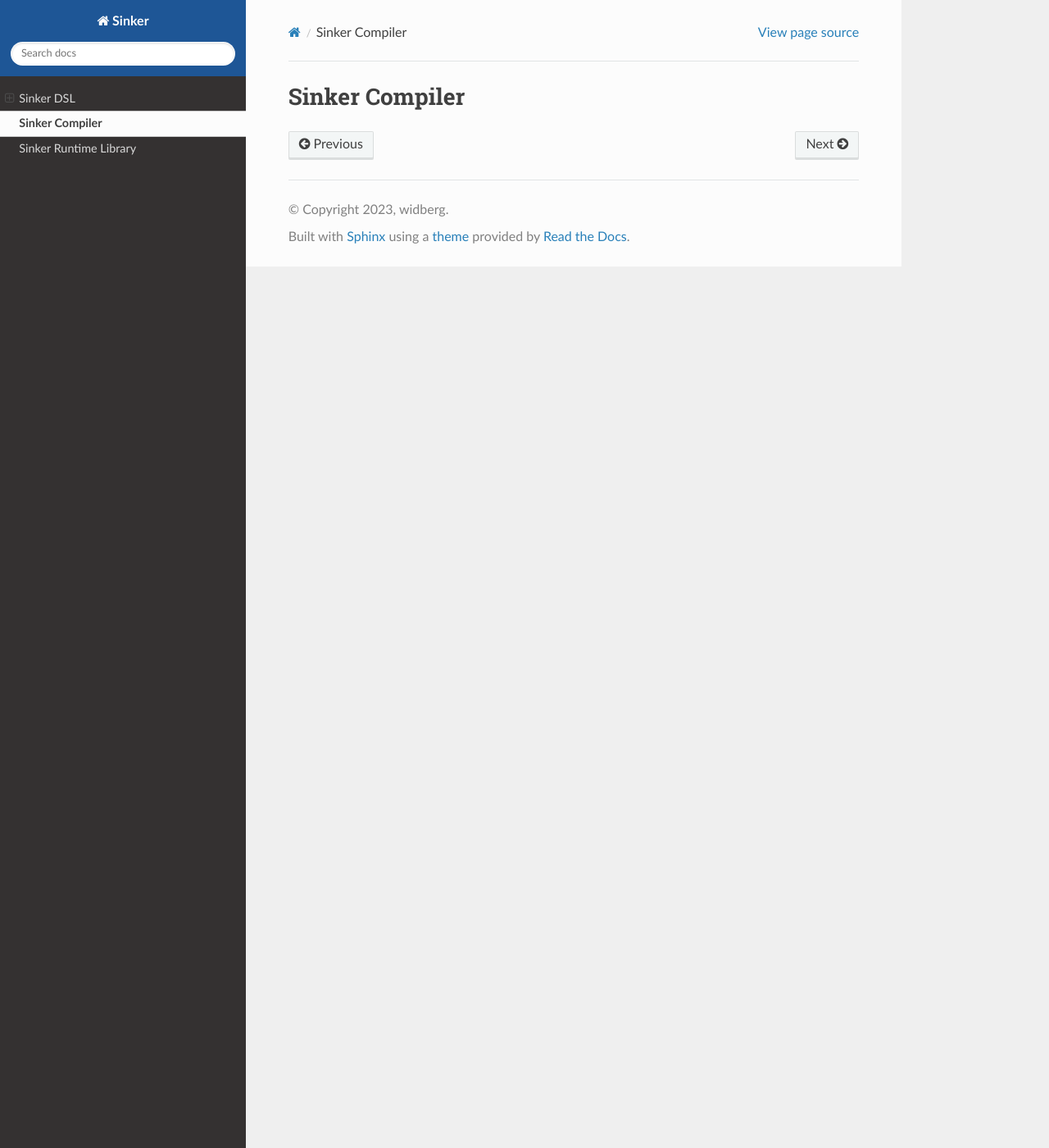
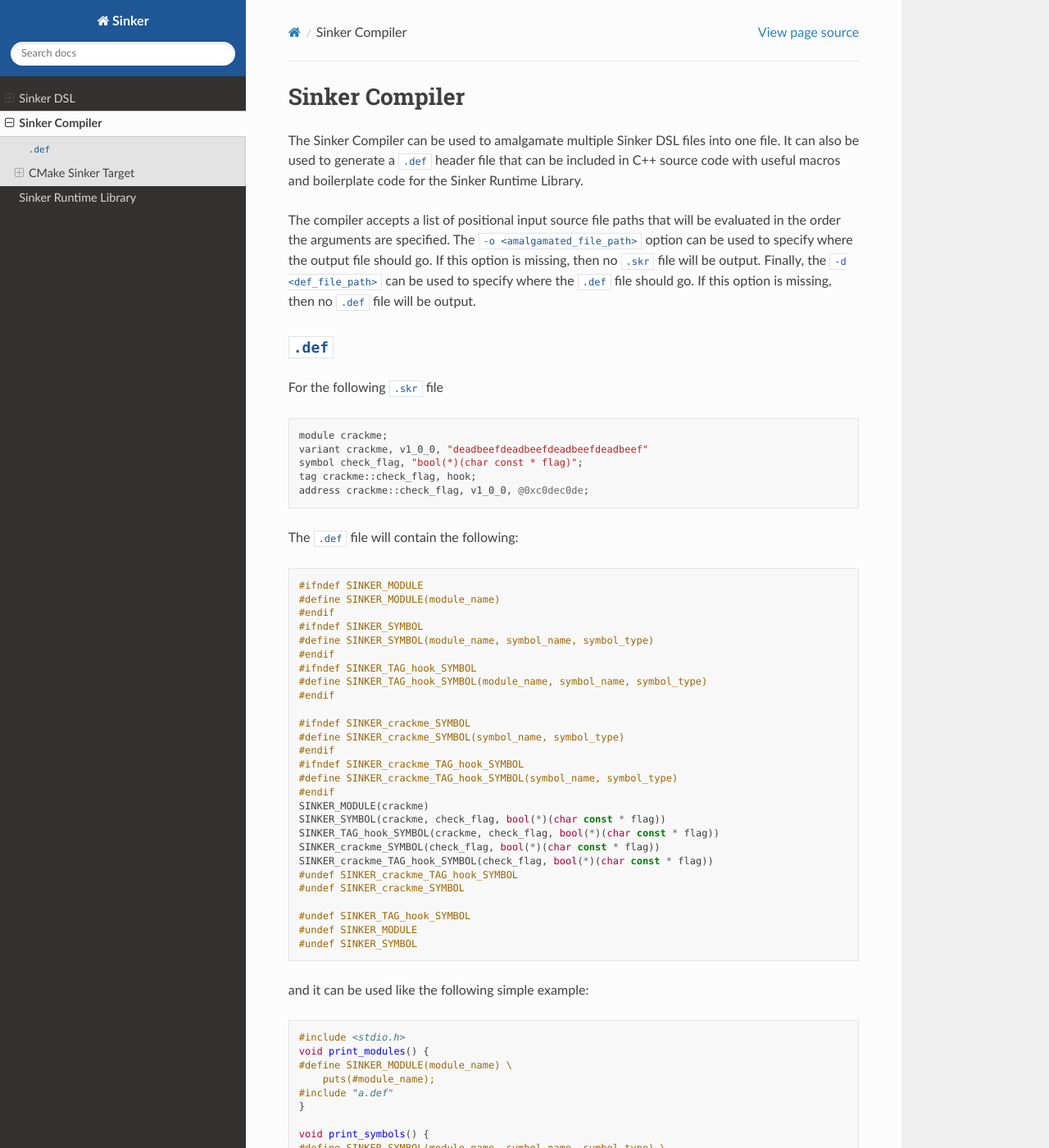
Before and after one commit to widberg/sinker, a Sphinx documentation site: the page built from docs/source/sinkercompiler.rst, in a window 1280 px wide and 1400 px high. Shown: the whole window at 82% size. Built offline with Sphinx 7.4.7 and the Read the Docs theme 2.0.0, drawn with Linux system fonts in a browser that asks for light colours; some of the changed text lies outside the part shown.

Commit message:
[Docs] Add Sinker Compiler page

```diff
--- a/docs/source/sinkercompiler.rst
+++ b/docs/source/sinkercompiler.rst
@@ -1,2 +1,144 @@
 Sinker Compiler
 ===============
+
+The Sinker Compiler can be used to amalgamate multiple Sinker DSL files into one file. It can also be used to generate a ``.def`` header file that can be included in C++ source code with useful macros and boilerplate code for the Sinker Runtime Library.
+
+The compiler accepts a list of positional input source file paths that will be evaluated in the order the arguments are specified. The ``-o <amalgamated_file_path>`` option can be used to specify where the output file should go. If this option is missing, then no ``.skr`` file will be output. Finally, the ``-d <def_file_path>`` can be used to specify where the ``.def`` file should go. If this option is missing, then no ``.def`` file will be output.
+
+``.def``
+--------
+
+For the following ``.skr`` file
+
+.. code-block::
+
+    module crackme;
+    variant crackme, v1_0_0, "deadbeefdeadbeefdeadbeefdeadbeef"
+    symbol check_flag, "bool(*)(char const * flag)";
+    tag crackme::check_flag, hook;
+    address crackme::check_flag, v1_0_0, @0xc0dec0de;
+
+The ``.def`` file will contain the following:
+
+.. code-block:: cpp
+
+    #ifndef SINKER_MODULE
+    #define SINKER_MODULE(module_name)
+    #endif
+    #ifndef SINKER_SYMBOL
+    #define SINKER_SYMBOL(module_name, symbol_name, symbol_type)
+    #endif
+    #ifndef SINKER_TAG_hook_SYMBOL
+    #define SINKER_TAG_hook_SYMBOL(module_name, symbol_name, symbol_type)
+    #endif
+
+    #ifndef SINKER_crackme_SYMBOL
+    #define SINKER_crackme_SYMBOL(symbol_name, symbol_type)
+    #endif
+    #ifndef SINKER_crackme_TAG_hook_SYMBOL
+    #define SINKER_crackme_TAG_hook_SYMBOL(symbol_name, symbol_type)
+    #endif
+    SINKER_MODULE(crackme)
+    SINKER_SYMBOL(crackme, check_flag, bool(*)(char const * flag))
+    SINKER_TAG_hook_SYMBOL(crackme, check_flag, bool(*)(char const * flag))
+    SINKER_crackme_SYMBOL(check_flag, bool(*)(char const * flag))
+    SINKER_crackme_TAG_hook_SYMBOL(check_flag, bool(*)(char const * flag))
+    #undef SINKER_crackme_TAG_hook_SYMBOL
+    #undef SINKER_crackme_SYMBOL
+
+    #undef SINKER_TAG_hook_SYMBOL
+    #undef SINKER_MODULE
+    #undef SINKER_SYMBOL
+
+and it can be used like the following simple example:
+
+.. code-block:: cpp
+
+    #include <stdio.h>
+    void print_modules() {
+    #define SINKER_MODULE(module_name) \
+        puts(#module_name);
+    #include "a.def"
+    }
+
+    void print_symbols() {
+    #define SINKER_SYMBOL(module_name, symbol_name, symbol_type) \
+        puts(#symbol_name);
+    #include "a.def"
+    }
+
+The macros can be redefined and the ``.def`` can be included as many times as necessary.
+
+CMake Sinker Target
+-------------------
+
+The Sinker source code can be included in your project via a Git submodule or via CMake's ``FetchContent`` module.
+
+Git Submodule
+^^^^^^^^^^^^^
+
+First, run the command
+
+.. code-block:: bash
+
+    git submodule add https://github.com/widberg/sinker.git
+
+then add the following to your ``CMakeLists.txt``
+
+.. code-block:: cmake
+
+    add_subdirectory(sinker)
+
+FetchContent
+^^^^^^^^^^^^
+
+If you don't want to use a Git submodule then add the following to your ``CMakeLists.txt``
+
+.. code-block:: cmake
+
+    Include(FetchContent)
+
+    FetchContent_Declare(
+        Sinker
+        GIT_REPOSITORY https://github.com/widberg/sinker.git
+        GIT_TAG        some_commit_hash
+    )
+
+    FetchContent_MakeAvailable(Sinker)
+
+Sinker Compiler Target
+^^^^^^^^^^^^^^^^^^^^^^
+
+You can define a target that runs the Sinker compiler on a list of input files and outputs a ``.skr`` file and a ``.def`` file.
+
+.. code-block:: cmake
+
+    add_sinker_target(my_sinker_target
+        INPUT
+            my_sinker_modules.skr
+            main.cpp
+            instrument.cpp
+            my_other_source.cpp
+        OUTPUT ${CMAKE_CURRENT_BINARY_DIR}/my_sinker_target.skr
+        DEFINITIONS ${CMAKE_CURRENT_BINARY_DIR}/include/my_sinker_target.def
+    )
+
+The list of all sources for a target can be retrieved with ``get_target_property``
+
+.. code-block:: cmake
+
+    get_target_property(MY_TARGET_SOURCES my_target SOURCES)
+    add_sinker_target(my_sinker_target
+        INPUT
+            ${MY_TARGET_SOURCES}
+        OUTPUT ${CMAKE_CURRENT_BINARY_DIR}/my_sinker_target.skr
+        DEFINITIONS ${CMAKE_CURRENT_BINARY_DIR}/include/my_sinker_target.def
+    )
+
+To access the ``.def`` file with includes in my_target, you can use the following:
+
+.. code-block:: cmake
+
+    target_include_directories(my_target
+        PRIVATE ${CMAKE_CURRENT_BINARY_DIR}/include
+    )
```
